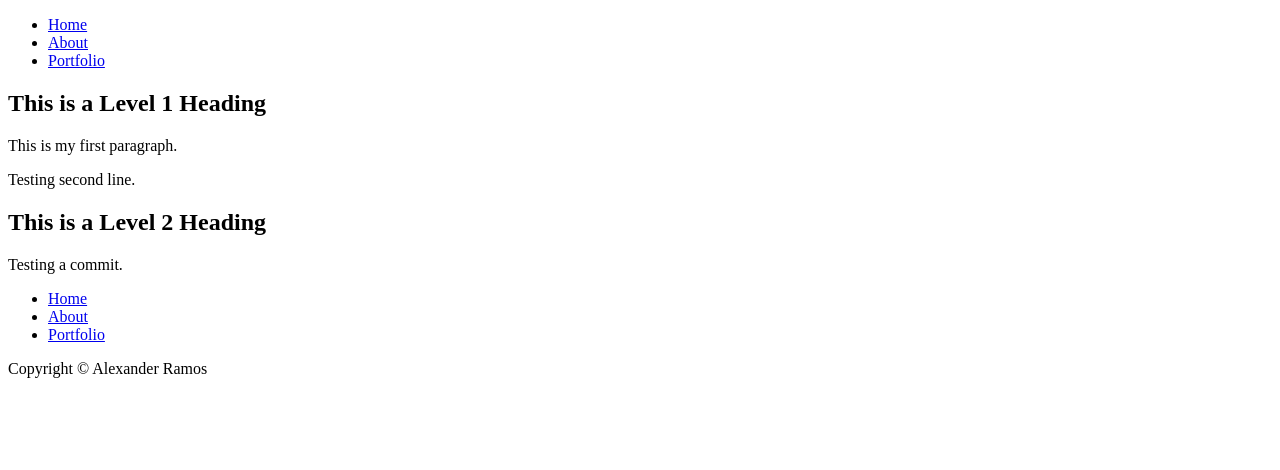
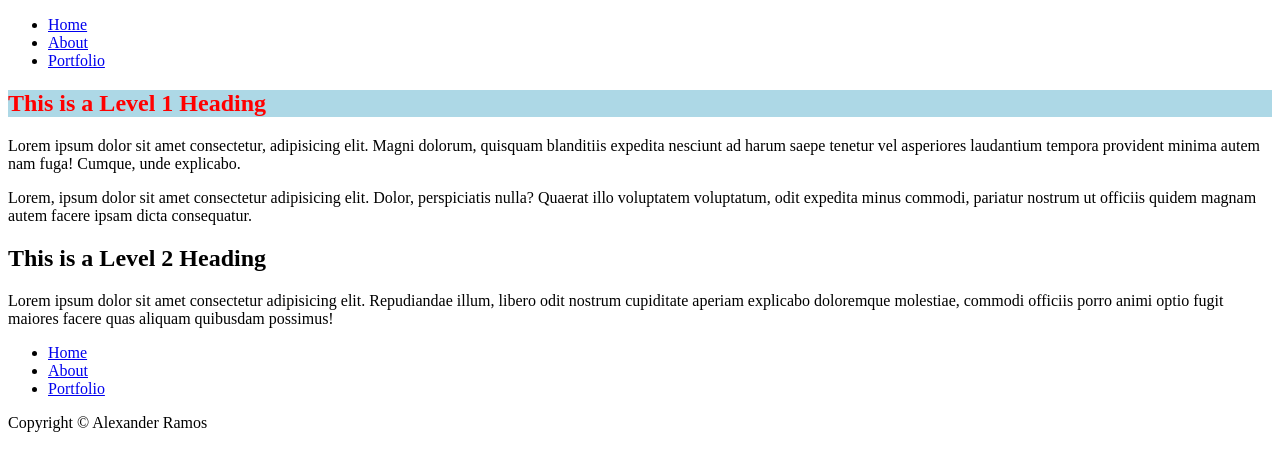
Before and after one commit to alexramos17/website, a plain HTML site: page index.html in a window 1280 px wide. Drawn offline with Linux system fonts and the light colour scheme.

Commit message:
Adding CSS

```diff
--- /dev/null
+++ b/css/styles.css
@@ -0,0 +1,4 @@
+h1 {
+  color: red;
+  background-color: lightblue;
+}
--- a/index.html
+++ b/index.html
@@ -4,6 +4,7 @@
         <meta charset="utf-8">
         <meta name="viewport" content="width=device-width, initial-scale=1.0">
         <title>LWA</title>
+        <link rel="stylesheet" href="css/styles.css">
     </head>
     <body>
         <header>
@@ -18,12 +19,12 @@
         <main>
             <section>
                 <h1>This is a Level 1 Heading</h1>
-                <p>This is my first paragraph.</p>
-                <p>Testing second line.</p>
+                <p>Lorem ipsum dolor sit amet consectetur, adipisicing elit. Magni dolorum, quisquam blanditiis expedita nesciunt ad harum saepe tenetur vel asperiores laudantium tempora provident minima autem nam fuga! Cumque, unde explicabo.</p>
+                <p>Lorem, ipsum dolor sit amet consectetur adipisicing elit. Dolor, perspiciatis nulla? Quaerat illo voluptatem voluptatum, odit expedita minus commodi, pariatur nostrum ut officiis quidem magnam autem facere ipsam dicta consequatur.</p>
             </section>
             <section>
                 <h2>This is a Level 2 Heading</h2>
-                <p>Testing a commit.</p>
+                <p>Lorem ipsum dolor sit amet consectetur adipisicing elit. Repudiandae illum, libero odit nostrum cupiditate aperiam explicabo doloremque molestiae, commodi officiis porro animi optio fugit maiores facere quas aliquam quibusdam possimus!</p>
             </section>
         </main>
         <footer>
```
Also changed, not shown: 1 other file.
